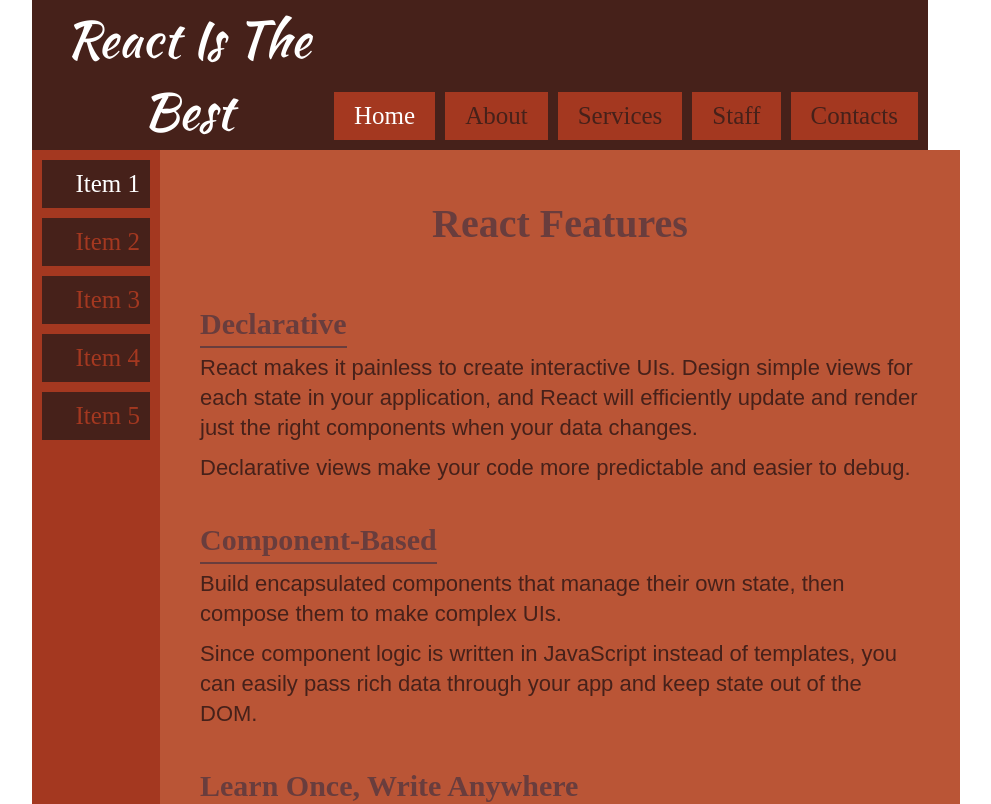
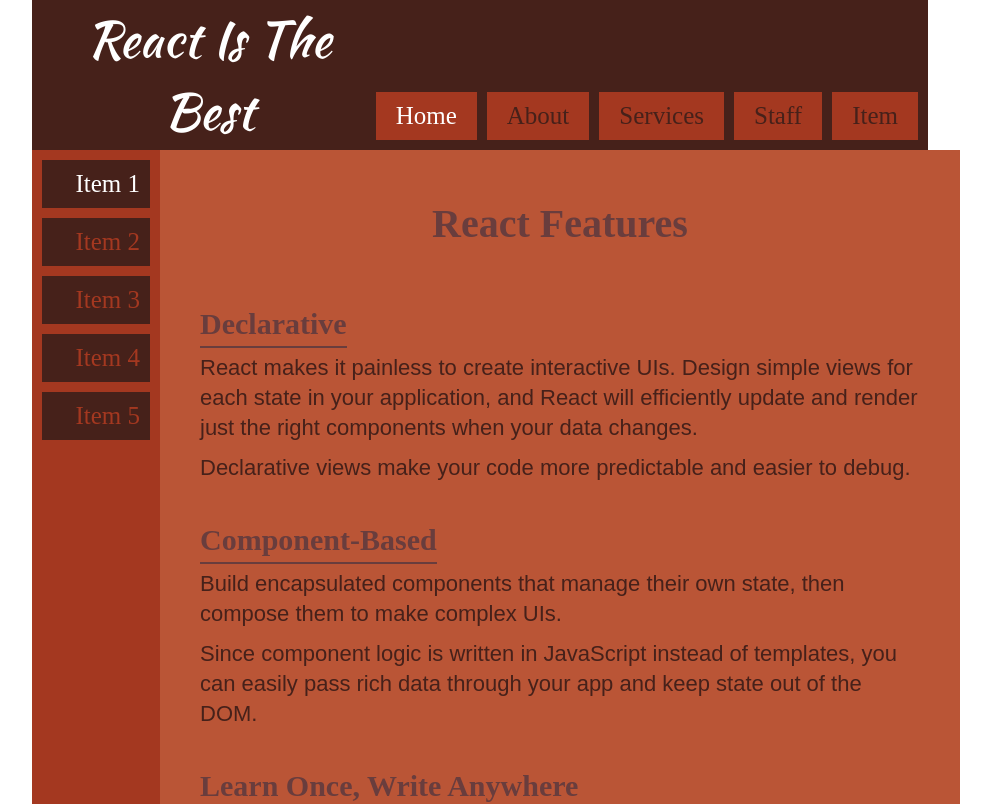
Before and after one commit to vtivadze/academy-of-digital-industries-react-homework, a React (Create React App) app: page / in a window 1280 px wide. Shown: the top 804 px of the page, without its empty margins (96-1087 px from the left). Built offline with nearby package versions, Linux system fonts and the light colour scheme.

Commit message:
Make homework-2

```diff
--- a/package.json
+++ b/package.json
@@ -6,6 +6,7 @@
     "@testing-library/jest-dom": "^5.14.1",
     "@testing-library/react": "^11.2.7",
     "@testing-library/user-event": "^12.8.3",
+    "prop-types": "^15.7.2",
     "react": "^17.0.2",
     "react-dom": "^17.0.2",
     "react-scripts": "4.0.3",
--- a/src/components/Header.js
+++ b/src/components/Header.js
@@ -1,11 +1,11 @@
-import MainMenu from "./MainMenu";
+import Menu from "./mainMenu/Menu";
 import Logo from "./Logo";
 
 function Header() {
     return (
         <header className="app-header">
             <Logo />
-            <MainMenu />
+            <Menu />
         </header>
     );
 }
--- a/src/components/MainMenu.js
+++ /dev/null
@@ -1,25 +0,0 @@
-function MainMenu() {
-    return (
-        <nav className="main-menu">
-            <ul className="main-menu__container">
-                <li className="main-menu__item main-menu__item--active">
-                    <a className="main-menu__item-link" href="#">Home</a>
-                </li>
-                <li className="main-menu__item">
-                    <a className="main-menu__item-link" href="#">About</a>
-                </li>
-                <li className="main-menu__item">
-                    <a className="main-menu__item-link" href="#">Services</a>
-                </li>
-                <li className="main-menu__item">
-                    <a className="main-menu__item-link" href="#">Staff</a>
-                </li>
-                <li className="main-menu__item">
-                    <a className="main-menu__item-link" href="#">Contacts</a>
-                </li>
-            </ul>
-        </nav>
-    );
-}
-
-export default MainMenu;
--- /dev/null
+++ b/src/components/mainMenu/Item.js
@@ -0,0 +1,20 @@
+import Link from "./Link";
+
+const Item = ({name, href, isActive}) => {
+    let className = "main-menu__item";
+    className += isActive
+        ? " main-menu__item--active"
+        : "";
+
+    return (
+        <li className={className}>
+            <Link name={name} href={href} />
+        </li>
+    );
+}
+
+export default Item;
+
+Item.defaultProps = {
+    isActive: false,
+}
--- /dev/null
+++ b/src/components/mainMenu/Link.js
@@ -0,0 +1,25 @@
+import PropTypes from 'prop-types';
+
+const Link = ({name, href}) => {
+    return (
+        <a
+            className="main-menu__item-link"
+            href={href}
+            title={name}
+        >
+            {name}
+        </a>
+    );
+}
+
+export default Link;
+
+Link.defaultProps = {
+    name: "Item",
+    href: '#',
+};
+
+Link.propTypes = {
+    name: PropTypes.string.isRequired,
+    href: PropTypes.string.isRequired,
+}
--- /dev/null
+++ b/src/components/mainMenu/Menu.js
@@ -0,0 +1,26 @@
+import mainMenuItems from "../../data/mainMenuItems";
+import Item from "./Item";
+
+const Menu = () => {
+    const items = mainMenuItems.map(({name, href, isActive}, index) => {
+        return (
+            <Item
+                key={index}
+                className="main-menu__item"
+                name={name}
+                href={href}
+                isActive={isActive}
+            />
+        );
+    });
+
+    return (
+        <nav className="main-menu">
+            <ul className="main-menu__container">
+                {items}
+            </ul>
+        </nav>
+    );
+}
+
+export default Menu;
--- /dev/null
+++ b/src/data/mainMenuItems.js
@@ -0,0 +1,20 @@
+const mainMenuItems = [
+    {
+        name: 'Home',
+        href: "/",
+        isActive: true,
+    },
+    {
+        name: 'About',
+    },
+    {
+        name: 'Services',
+    },
+    {
+        name: 'Staff',
+    },
+    {
+    },
+];
+
+export default mainMenuItems;
```
Also changed, not shown: src/helpers/logger.js (added, +7 -0 lines).
